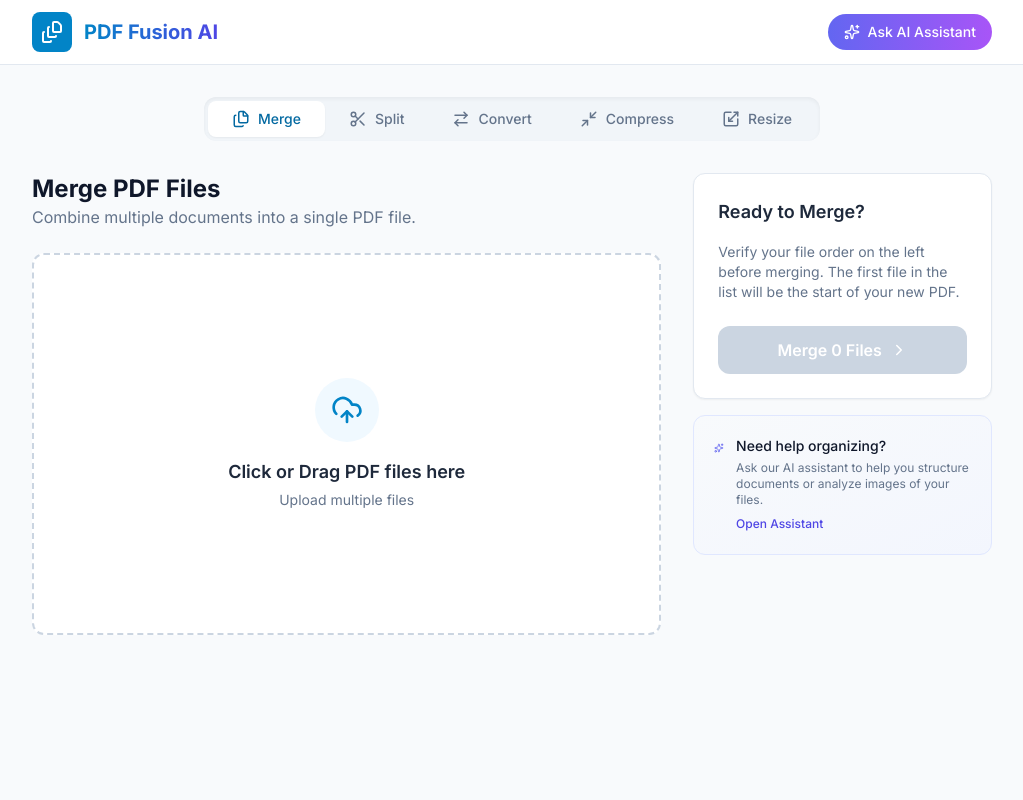
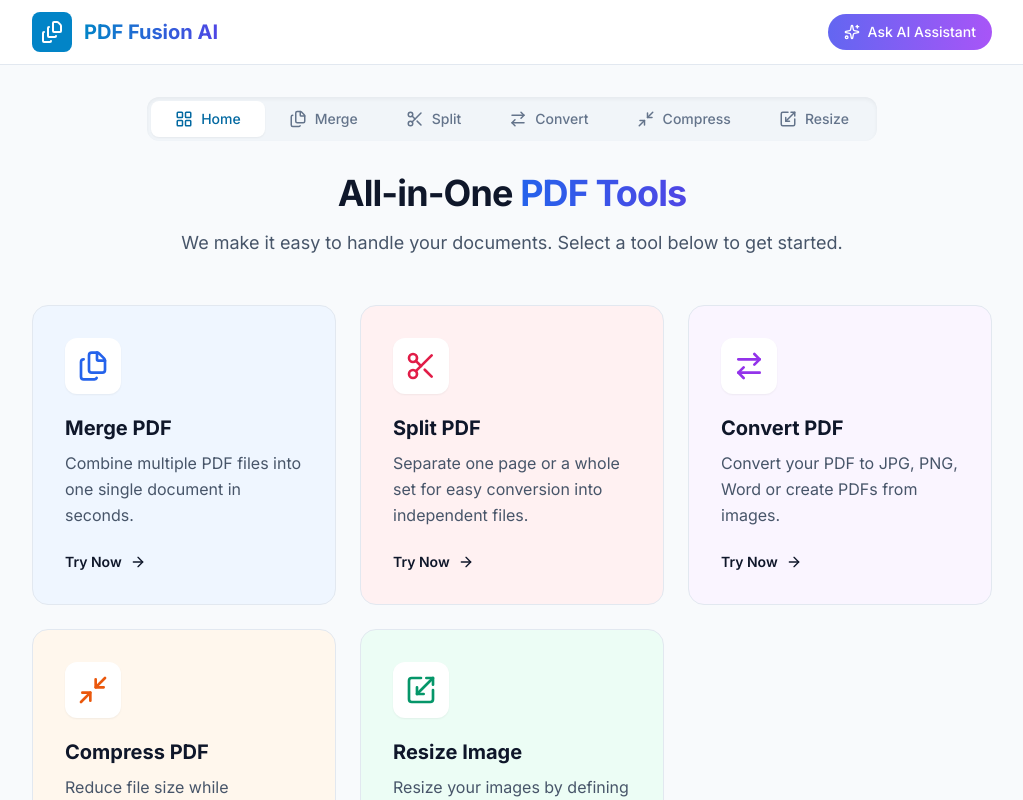
Before and after one commit to pintubhai440/pdf_tool, a React (Vite) app: page / in a window 1280 px wide. Shown: the top 800 px of the page, without its empty margins (128-1151 px from the left). Built offline with nearby package versions, Linux system fonts and the light colour scheme.

Commit message:
Update App.tsx

```diff
--- a/App.tsx
+++ b/App.tsx
@@ -12,7 +12,8 @@ import {
   Files,
   ArrowRightLeft,
   Minimize2,
-  Scaling  // Add kiya gaya
+  Scaling,
+  LayoutGrid  // Added for Home icon
 } from 'lucide-react';
 import { clsx } from 'clsx';
 import { v4 as uuidv4 } from 'uuid';
@@ -23,12 +24,13 @@ import { AiAssistant } from './components/AiAssistant';
 import { SplitTool } from './components/SplitTool';
 import { ConverterTool } from './components/ConverterTool';
 import { CompressTool } from './components/CompressTool';
-import { ResizeTool } from './components/ResizeTool';  // Import add kiya
+import { ResizeTool } from './components/ResizeTool';
+import { Home } from './components/Home';  // New Home component
 import { PdfFile, SortOrder, AppMode } from './types';
 import { mergePdfs, createPdfUrl } from './services/pdfService';
 
 function App() {
-  const [mode, setMode] = useState<AppMode>('merge');
+  const [mode, setMode] = useState<AppMode>('home');  // Changed default to 'home'
   const [files, setFiles] = useState<PdfFile[]>([]);
   const [isMerging, setIsMerging] = useState(false);
   const [mergedPdfUrl, setMergedPdfUrl] = useState<string | null>(null);
@@ -89,7 +91,10 @@ function App() {
       {/* Header */}
       <header className="bg-white border-b border-slate-200 sticky top-0 z-30">
         <div className="max-w-5xl mx-auto px-4 sm:px-6 lg:px-8 h-16 flex items-center justify-between">
-          <div className="flex items-center gap-3">
+          <div
+            onClick={() => setMode('home')}
+            className="flex items-center gap-3 cursor-pointer hover:opacity-80 transition-opacity"
+          >
             <div className="bg-primary-600 p-2 rounded-lg text-white">
               <FileStack size={24} />
             </div>
@@ -112,6 +117,20 @@ function App() {
         {/* Navigation Tabs */}
         <div className="flex justify-center mb-8 overflow-x-auto">
           <div className="bg-slate-100 p-1 rounded-xl inline-flex shadow-inner whitespace-nowrap">
+             {/* Home Button */}
+             <button
+               onClick={() => setMode('home')}
+               className={clsx(
+                 "px-4 sm:px-6 py-2 rounded-lg text-sm font-medium transition-all flex items-center gap-2",
+                 mode === 'home'
+                    ? "bg-white text-primary-700 shadow-sm"
+                    : "text-slate-500 hover:text-slate-700 hover:bg-slate-200/50"
+               )}
+             >
+                <LayoutGrid size={18} />
+                Home
+             </button>
+
              <button
                onClick={() => setMode('merge')}
                className={clsx(
@@ -176,7 +195,9 @@ function App() {
         </div>
 
         {/* Dynamic Content */}
-        {mode === 'split' ? (
+        {mode === 'home' ? (
+          <Home setMode={setMode} />
+        ) : mode === 'split' ? (
            <SplitTool />
         ) : mode === 'convert' ? (
            <ConverterTool />
```
